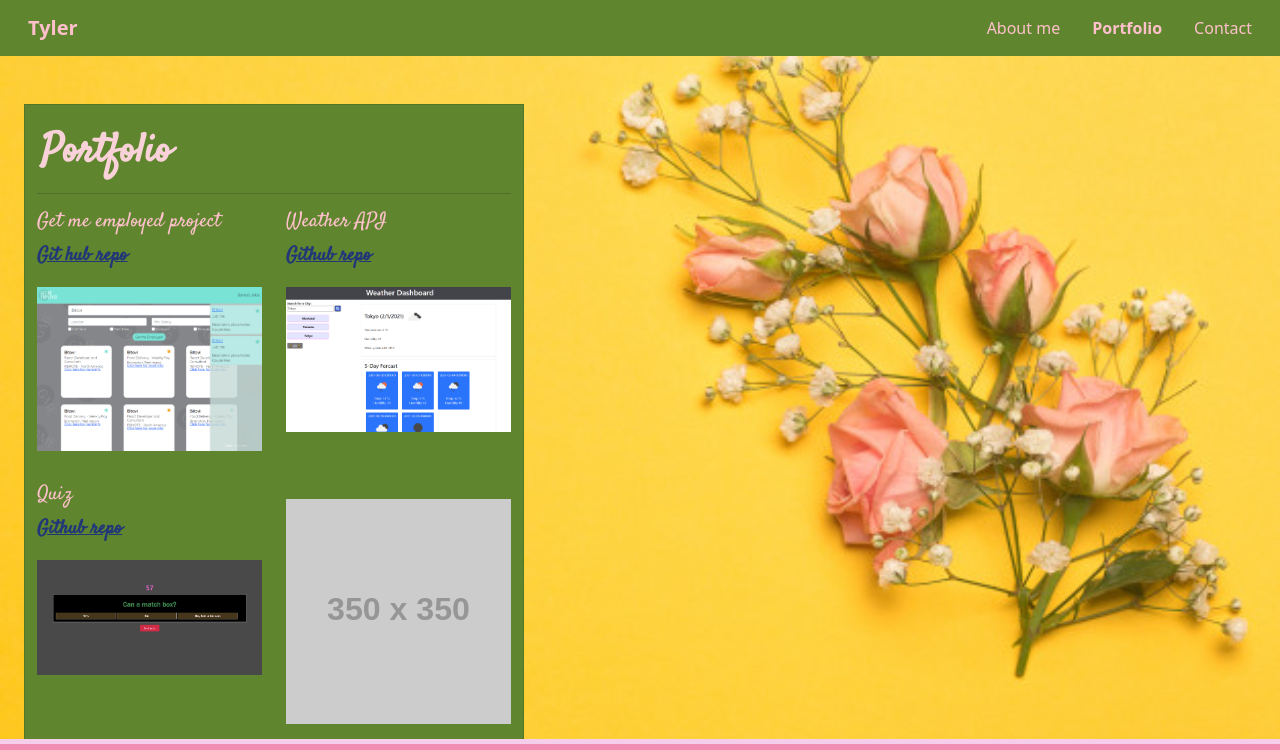
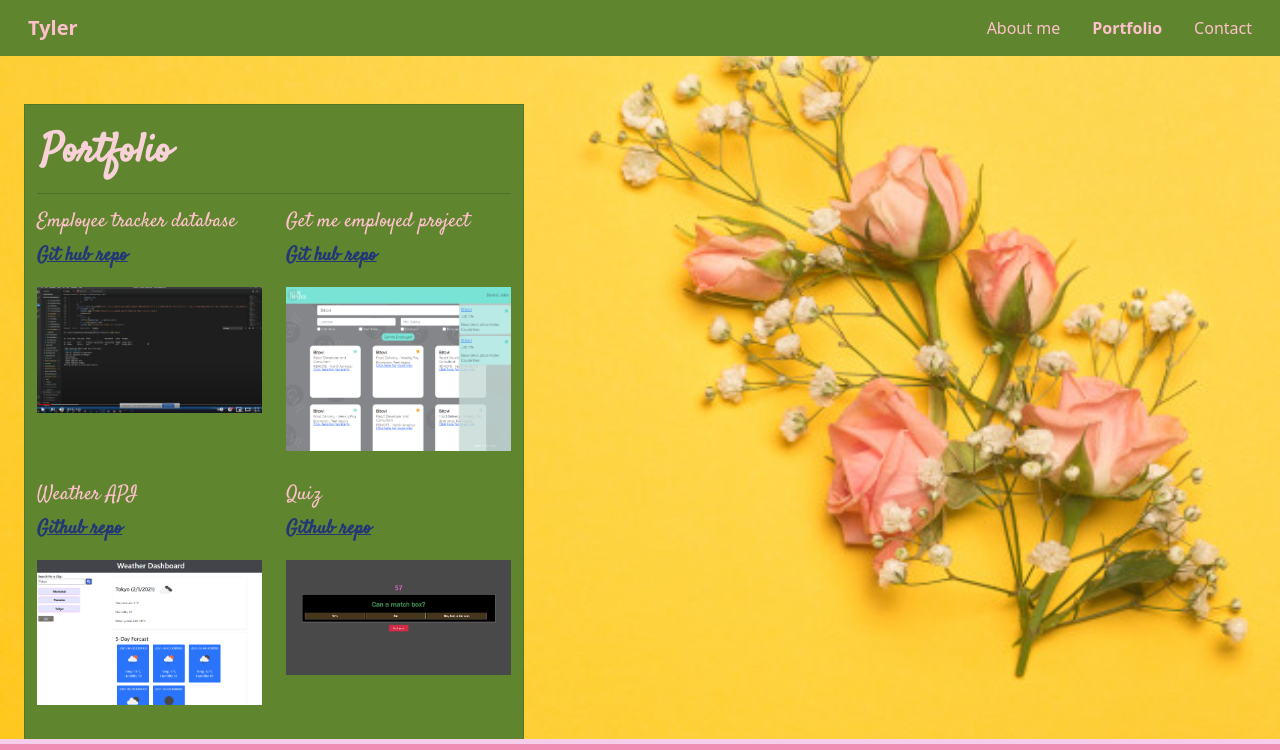
Before and after one commit to TylerPetri/Portfolio-Site-Bootstrap, a plain HTML site: page portfolio.html in a window 1280 px wide. Shown: the top 750 px of the page. Drawn offline with nearby package versions, Linux system fonts and the light colour scheme; placeholder pictures from the web are drawn by us.

Commit message:
updated portfolio with project

```diff
--- a/portfolio.html
+++ b/portfolio.html
@@ -78,6 +78,11 @@
                     <hr>
                     <section class="row">
                         <figure class="col-md-6">
+                            <h5>Employee tracker database</h5>
+                            <a href="https://github.com/TylerPetri/Employee-Tracker2.0.git" target="_blank" class="link">Git hub repo</a>
+                            <a href="https://www.youtube.com/watch?v=VTN-o95zSMI&feature=youtu.be" target="_blank" class="link"><img class="img-fluid mx-auto my-3 d-block" src="Assets/youtubeLink.PNG" alt="500 javascript lines"/></a>
+                        </figure>
+                        <figure class="col-md-6">
                             <h5>Get me employed project</h5>
                             <a href="https://github.com/TeamCircleAlpha/GetMeEmployed.git" target="_blank" class="link">Git hub repo</a>
                             <a href="https://teamcirclealpha.github.io/GetMeEmployed/" target="_blank"><img class="img-fluid mx-auto my-3 d-block" src="Assets/Project(ongoing).PNG" alt="API project"/></a>
@@ -91,9 +96,6 @@
                             <h5>Quiz</h5>
                             <a href="https://github.com/TylerPetri/Code-Quiz.git" target="_blank" class="link">Github repo</a>
                             <a href="https://tylerpetri.github.io/Code-Quiz/" target="_blank"><img class="img-fluid mx-auto my-3 d-block" src="Assets/Quiz.png" alt="Quiz project"/></a>
-                        </figure>
-                        <figure class="col-md-6">
-                            <img class="img-fluid mx-auto my-3 d-block" src="https://via.placeholder.com/350" alt="placeholder"/>
                         </figure>
                         <figure class="col-md-6">
                             <img class="img-fluid mx-auto my-3 d-block" src="https://via.placeholder.com/350" alt="placeholder"/>
```
Also changed, not shown: index.html (+1 -0 lines), Assets/youtubeLink.PNG (added).
